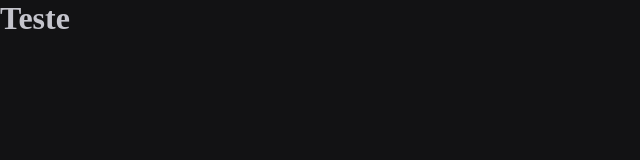
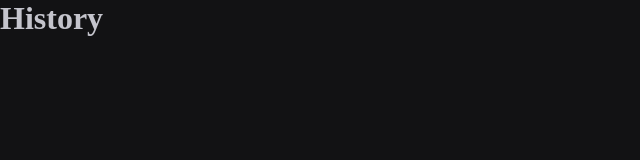
Before and after one commit to iMetzker/pomo-app, a React (Vite) app: page /history in a window 1280 px wide. Shown: the top 160 px of the page, without its empty margins (0-640 px from the left). Built offline with nearby package versions, Linux system fonts and the light colour scheme.

Commit message:
style: addind routes

```diff
--- a/package.json
+++ b/package.json
@@ -12,16 +12,18 @@
   "dependencies": {
     "react": "^18.2.0",
     "react-dom": "^18.2.0",
+    "react-router-dom": "^6.15.0",
     "styled-components": "^6.0.7"
   },
   "devDependencies": {
+    "@rocketseat/eslint-config": "^2.1.0",
     "@types/react": "^18.2.15",
     "@types/react-dom": "^18.2.7",
     "@types/styled-components": "^5.1.26",
     "@typescript-eslint/eslint-plugin": "^6.0.0",
     "@typescript-eslint/parser": "^6.0.0",
     "@vitejs/plugin-react": "^4.0.3",
-    "eslint": "^8.45.0",
+    "eslint": "^8.48.0",
     "eslint-plugin-react-hooks": "^4.6.0",
     "eslint-plugin-react-refresh": "^0.4.3",
     "typescript": "^5.0.2",
--- a/src/App.tsx
+++ b/src/App.tsx
@@ -1,13 +1,16 @@
 import { ThemeProvider } from "styled-components";
 import { defaultTheme } from "./styles/themes/defaul";
 import { GlobalStyle } from "./styles/themes/global";
+import { Router } from "./Router";
+import { BrowserRouter } from 'react-router-dom';
 
 export function App() {
 
   return (
     <ThemeProvider theme={defaultTheme}>
-      <h1>Teste</h1>
-
+      <BrowserRouter>
+      <Router />
+      </BrowserRouter>
       <GlobalStyle />
     </ThemeProvider>
   )
--- /dev/null
+++ b/src/Router.tsx
@@ -0,0 +1,12 @@
+import { Routes, Route } from 'react-router-dom';
+import { Home } from './pages/Home';
+import { History } from './pages/History';
+
+export function Router() {
+    return (
+        <Routes>
+            <Route path='/' element={<Home />} />
+            <Route path='/history' element={<History />} />
+        </Routes>
+    );
+}
--- /dev/null
+++ b/src/pages/History.tsx
@@ -0,0 +1,7 @@
+export function History() {
+    return (
+        <>
+        <h1>History</h1>
+        </>
+    )
+}
--- /dev/null
+++ b/src/pages/Home.tsx
@@ -0,0 +1,7 @@
+export function Home() {
+    return (
+        <>
+        <h1>Home</h1>
+        </>
+    )
+}
--- a/src/styles/themes/global.ts
+++ b/src/styles/themes/global.ts
@@ -10,7 +10,7 @@
 
 :focus {
     outline: 0;
-    box-shadow: 0 0 0 2px ${props => props.theme["green-500"]};
+    box-shadow: 0 0 0 2px ${props => props.theme["green-300"]};
 }
 
 body {
```
Also changed, not shown: 2 other files (tests, documents, lock files or other folders).
